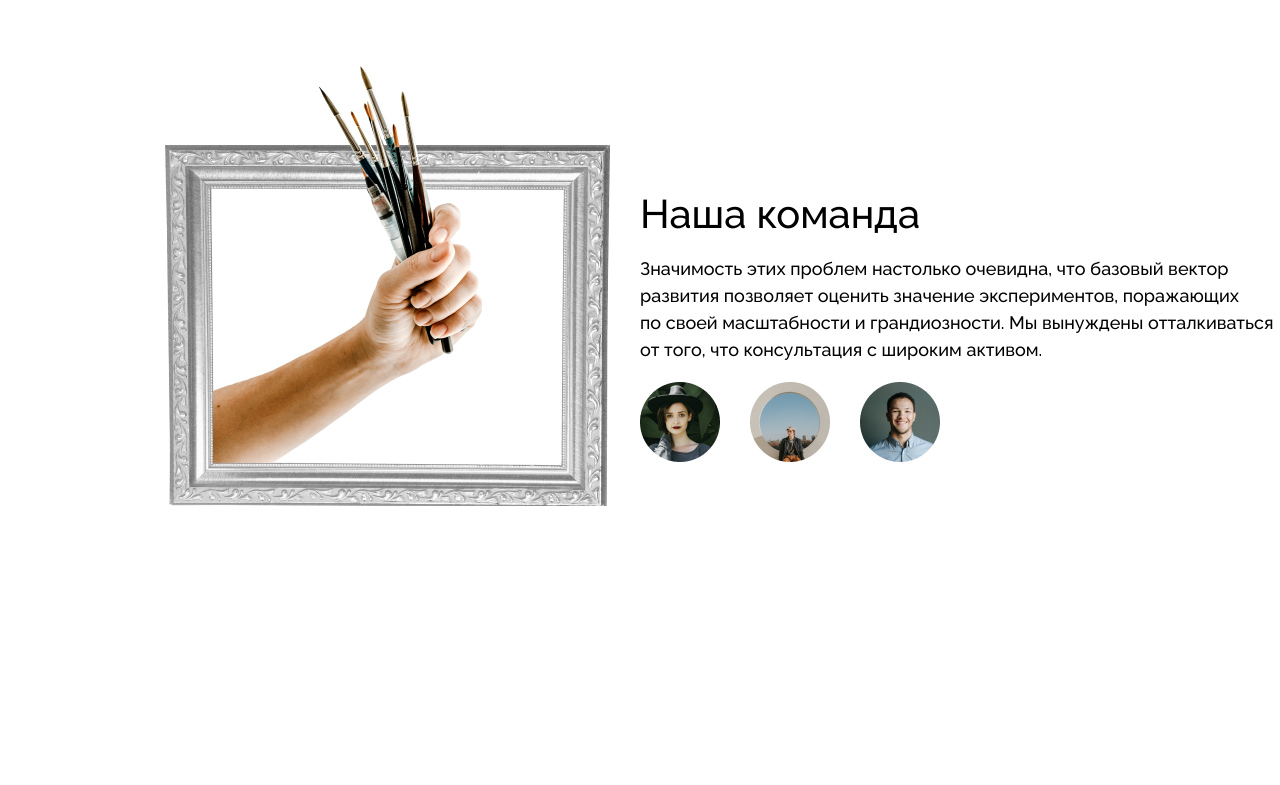
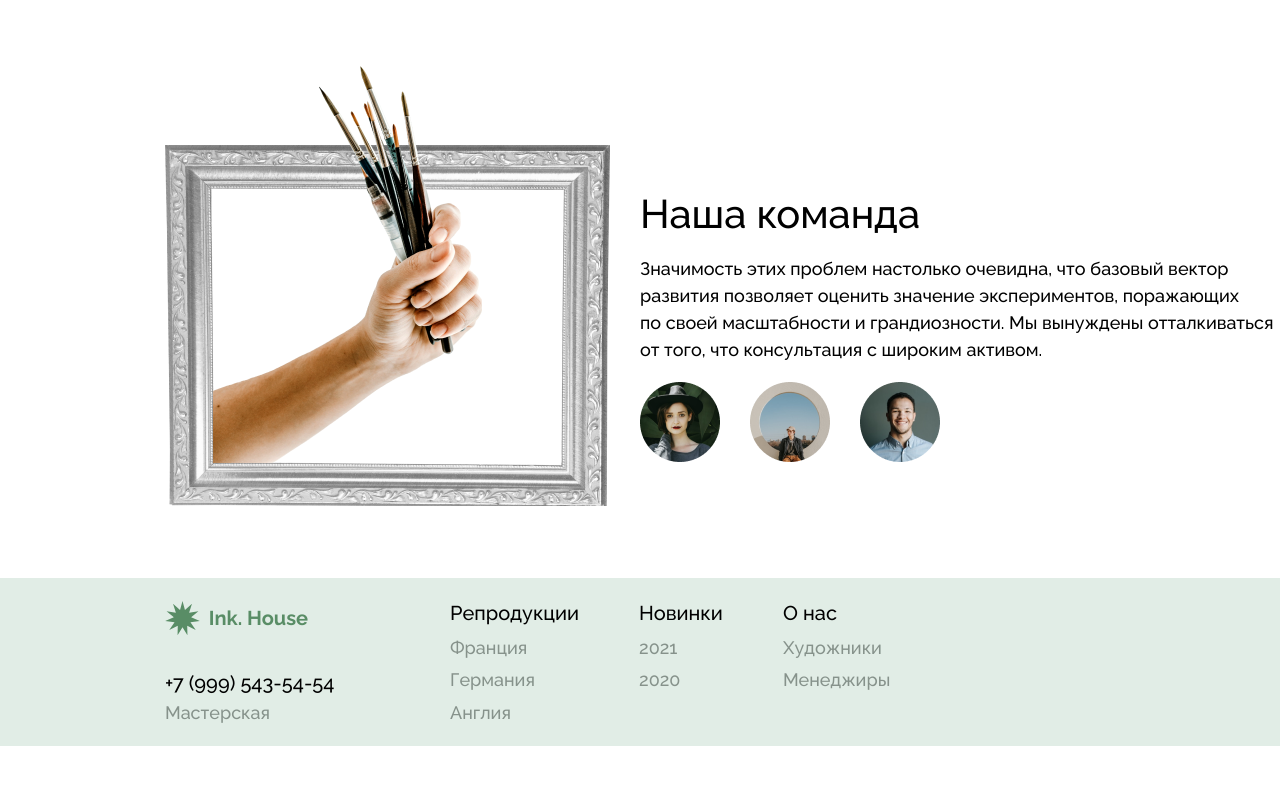
Before and after one commit to GenexiOks/House, a React (Vite) app: page / in a window 1280 px wide. Shown: the part 3000-3785 px from the top of the page. After the commit the page ends 3746 px from the top, so only its background shows below. Built offline with nearby package versions, Linux system fonts and the light colour scheme.

Commit message:
18/12/24 home

```diff
--- a/src/App.jsx
+++ b/src/App.jsx
@@ -217,7 +217,61 @@ function App() {
                 </div>
             </main>
             <footer className={styles.footer}>
-                <div className={styles}></div>
+                <div className={classNames(styles.footer_container, styles._container)}>
+                    <div className={classNames(styles.logo_container, styles.footer_logo)}>
+                        <svg width="35" height="35" viewBox="0 0 35 35" fill="none" xmlns="http://www.w3.org/2000/svg">
+                            <path
+                                d="M17.5 0L19.9652 9.10444L26.9612 2.77806L24.1128 11.77L33.4186 10.2302L26.1609 16.2547L34.8219 19.9905L25.4593 21.1349L30.7256 28.9601L22.2306 24.861L22.4303 34.2911L17.5 26.25L12.5697 34.2911L12.7694 24.861L4.27438 28.9601L9.54072 21.1349L0.178125 19.9905L8.83906 16.2547L1.58144 10.2302L10.8872 11.77L8.03879 2.77806L15.0348 9.10444L17.5 0Z"
+                                fill="#598D66"
+                            />
+                        </svg>
+                        <p>Ink. House</p>
+                    </div>
+                    <div className={classNames(styles.footer_container__contact, styles.container_contact)}>
+                        <h1 className={styles.container_contact__number}>+7 (999) 543-54-54</h1>
+                        <p className={styles.container_contact__text}>Мастерская</p>
+                    </div>
+                    <nav className={styles.footer_container__nav}>
+                        <ul className={classNames(styles.footer_container__ul, styles.one_ul)}>
+                            <h1>Репродукции</h1>
+                            <li>
+                                <a href="#">Франция</a>
+                            </li>
+                            <li>
+                                <a href="#">Германия</a>
+                            </li>
+                            <li>
+                                <a href="#">Англия</a>
+                            </li>
+                        </ul>
+                        <ul className={classNames(styles.footer_container__ul, styles.second_ul)}>
+                            <h1>Новинки</h1>
+                            <li>
+                                <a href="#">2021</a>
+                            </li>
+                            <li>
+                                <a href="#">2020</a>
+                            </li>
+                        </ul>
+                        <ul className={classNames(styles.footer_container__ul, styles.three_ul)}>
+                            <h1>О нас</h1>
+                            <li>
+                                <a href="#">Художники</a>
+                            </li>
+                            <li>
+                                <a href="#">Менеджиры</a>
+                            </li>
+                        </ul>
+                    </nav>
+                    <div className={styles.footer_container__social_container}>
+                        <div className={styles.footer_container__media}></div>
+                        <div className={styles.footer_container__reserved}>
+                            <p></p>
+                            <p></p>
+                            <p></p>
+                        </div>
+                    </div>
+                </div>
             </footer>
         </>
     );
--- a/src/App.module.css
+++ b/src/App.module.css
@@ -698,9 +698,76 @@ hr {
 
 .footer {
     width: 100%;
-    height: 319px;
+    height: 168px;
+    background-color: #e1ede6;
 }
 
+.footer_container {
+    position: relative;
+}
+
+.footer_logo {
+    position: absolute;
+    top: 23px;
+}
+
+.container_contact {
+    display: flex;
+    position: absolute;
+    top: 93px;
+    flex-direction: column;
+    justify-content: space-between;
+    width: 170px;
+    height: 52px;
+}
+
+.container_contact__number {
+    font-size: 20px;
+}
+
+.container_contact__text {
+    font-size: 18px;
+    color: #86928b;
+}
+
+.footer_container__nav {
+    position: absolute;
+    display: flex;
+    top: 23px;
+    left: 285px;
+    gap: 60px;
+    width: 445px;
+    height: 122px;
+}
+
+.footer_container__ul > h1 {
+    font-size: 20px;
+}
+
+.footer_container__ul {
+    display: flex;
+    flex-direction: column;
+    justify-content: space-between;
+}
+
+.second_ul {
+    width: 84px;
+    height: 89px;
+}
+
+.three_ul {
+    width: 108px;
+    height: 89px;
+}
+
+.footer_container__ul > h1 {
+    font-size: 20px;
+}
+
+.footer_container__ul a {
+    color: #86928b;
+    font-size: 18px;
+}
 /* ----------SVG_Button------------------------------- */
 
 .btn_basket {
```
